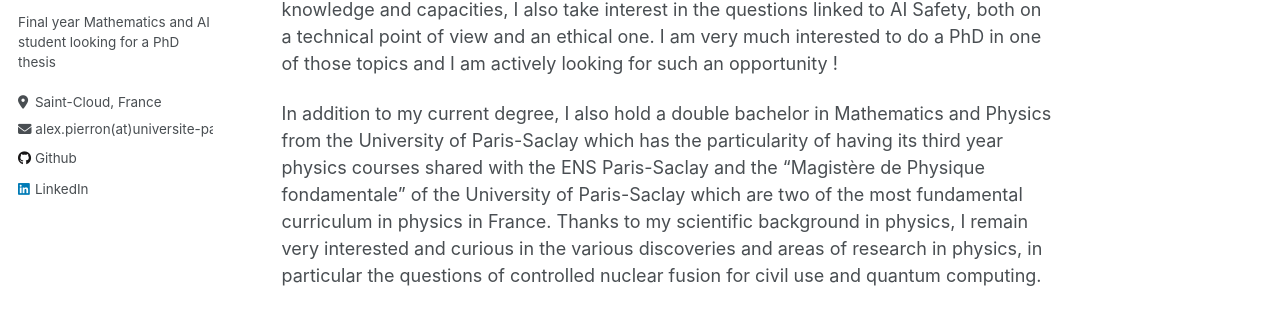
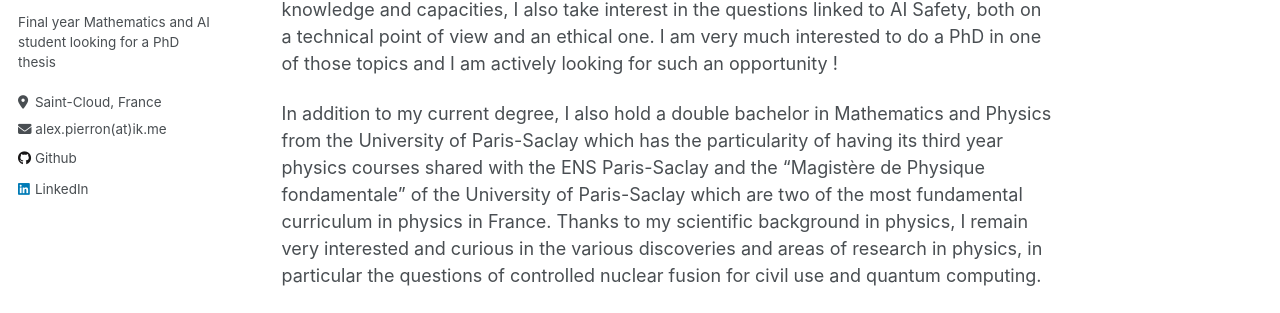
Before and after one commit to alex-pierron/alex-pierron.github.io, a Jekyll site: the page built from _pages/about.md, in a window 1280 px wide. Shown: the part 311-624 px from the top of the page. Built offline with Jekyll 4.4.1, drawn with Linux system fonts in a browser that asks for light colours.

Commit message:
Update author email in _config.yml

```diff
--- a/_config.yml
+++ b/_config.yml
@@ -28,7 +28,7 @@ author:
   location         : "Saint-Cloud, France"
   employer         : # URL
   uri              : # URL
-  email            : "alex.pierron(at)universite-paris-saclay.fr"
+  email            : "alex.pierron(at)ik.me"
 
   # Academic websites
   arxiv            : # URL - Update with the correct link to your profile
```
